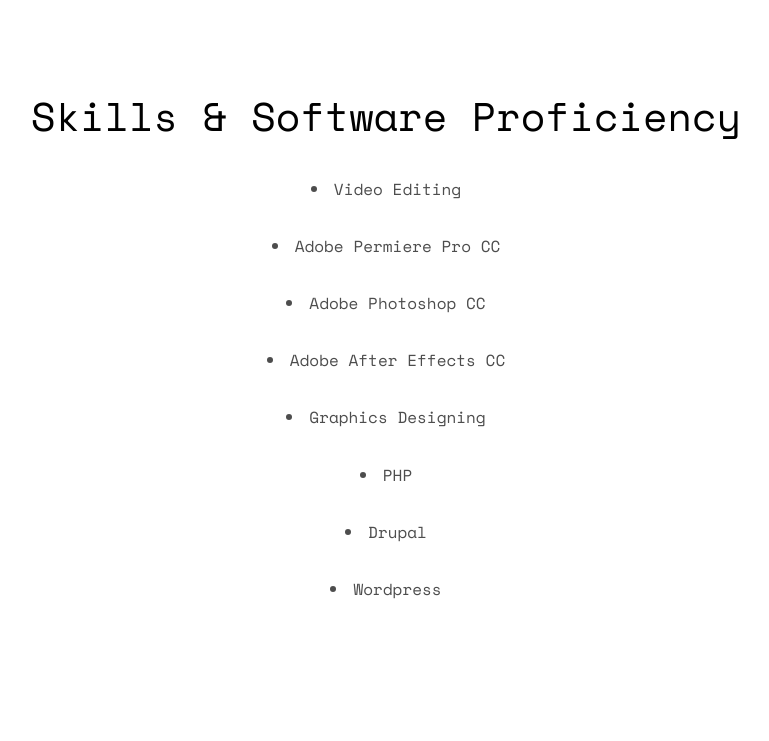
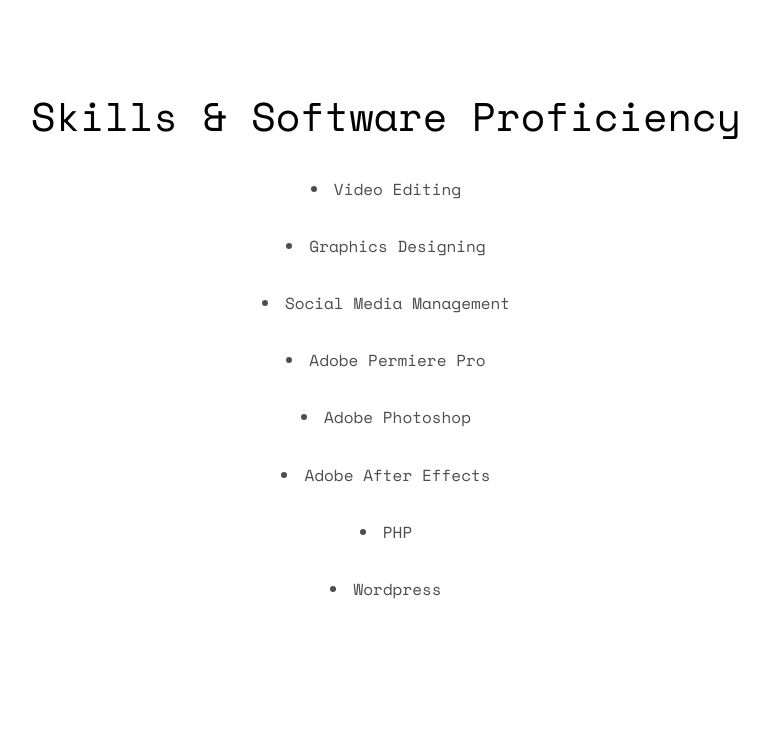
Before and after one commit to CaptainAj1/portfolio, a PHP site: page / in a window 1280 px wide. Shown: the part 3452-4193 px from the top of the page, without its empty margins (254-1023 px from the left). Run offline with PHP 8.4, Linux system fonts and the light colour scheme; some web fonts are replaced.

Commit message:
Update index.php
Skills update

```diff
--- a/index.php
+++ b/index.php
@@ -192,12 +192,12 @@
 				<div class="col-md-8 col-md-offset-2 text-center fh5co-heading">
 					<h2>Skills &amp; Software Proficiency </h2>
 <p><li>Video Editing</li>
-<p><li>Adobe Permiere Pro CC</li></p>
-<p><li>Adobe Photoshop CC</li></p>
-<p><li>Adobe After Effects CC</li></p>
 <p><li>Graphics Designing</li></p>
+<p><li>Social Media Management</li></p>
+<p><li>Adobe Permiere Pro</li></p>
+<p><li>Adobe Photoshop</li></p>
+<p><li>Adobe After Effects</li></p>
 <p><li>PHP</li></p>
-<p><li>Drupal</li></p>
 <p><li>Wordpress</li></p>
 				</div>
 			</div>
```
